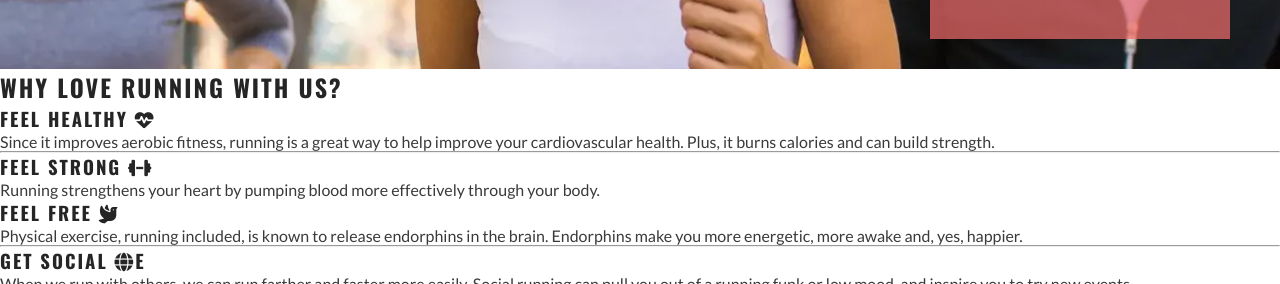
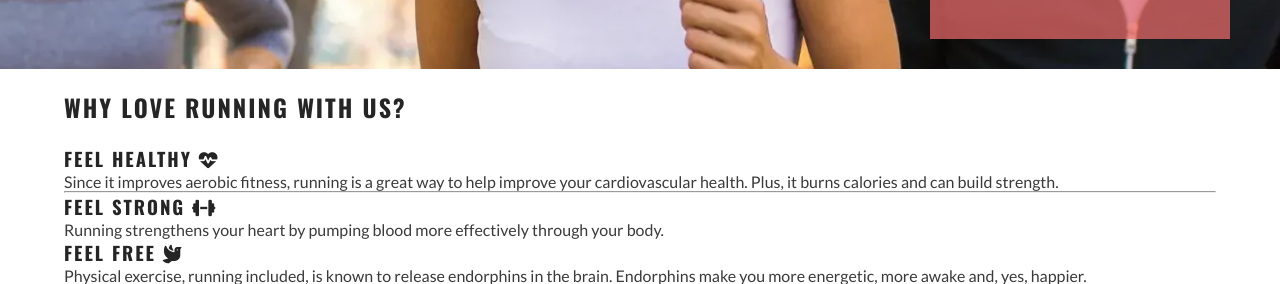
Before and after one commit to Damitwhy/Love-to-Run_KEN_BC, a plain HTML site: page index.html in a window 1280 px wide. Shown: the part 610-894 px from the top of the page. Drawn offline with nearby package versions, Linux system fonts and the light colour scheme.

Commit message:
Added #reasons #benefits #benefits-mental #benefits-physical as place holders

```diff
--- a/assets/css/style.css
+++ b/assets/css/style.css
@@ -120,6 +120,21 @@ main {
     color: #3a3a3a;
 }
 
+/* reasons to love section ids */
+#reasons {
+    margin: 20px auto;
+    width: 90%;
+}
+#benefits {
+    margin-top: 20px;
+    width: 100%;
+}
+#benefits-physical {
+    /* place holder */
+}
+#benefits-mental {
+
+}
 /* Classes all */
 
 .active {
--- a/index.html
+++ b/index.html
@@ -67,7 +67,7 @@
                     </div>
                     <hr>
                     <div>
-                        <h3>GET SOCIAL <i class="fa-solid fa-globe"></i>e</h3>
+                        <h3>GET SOCIAL <i class="fa-solid fa-globe"></i></h3>
                         <p>When we run with others, we can run farther and faster more easily. Social running can pull
                             you out of a running funk or low mood, and inspire you to try new events.</p>
                     </div>
```
